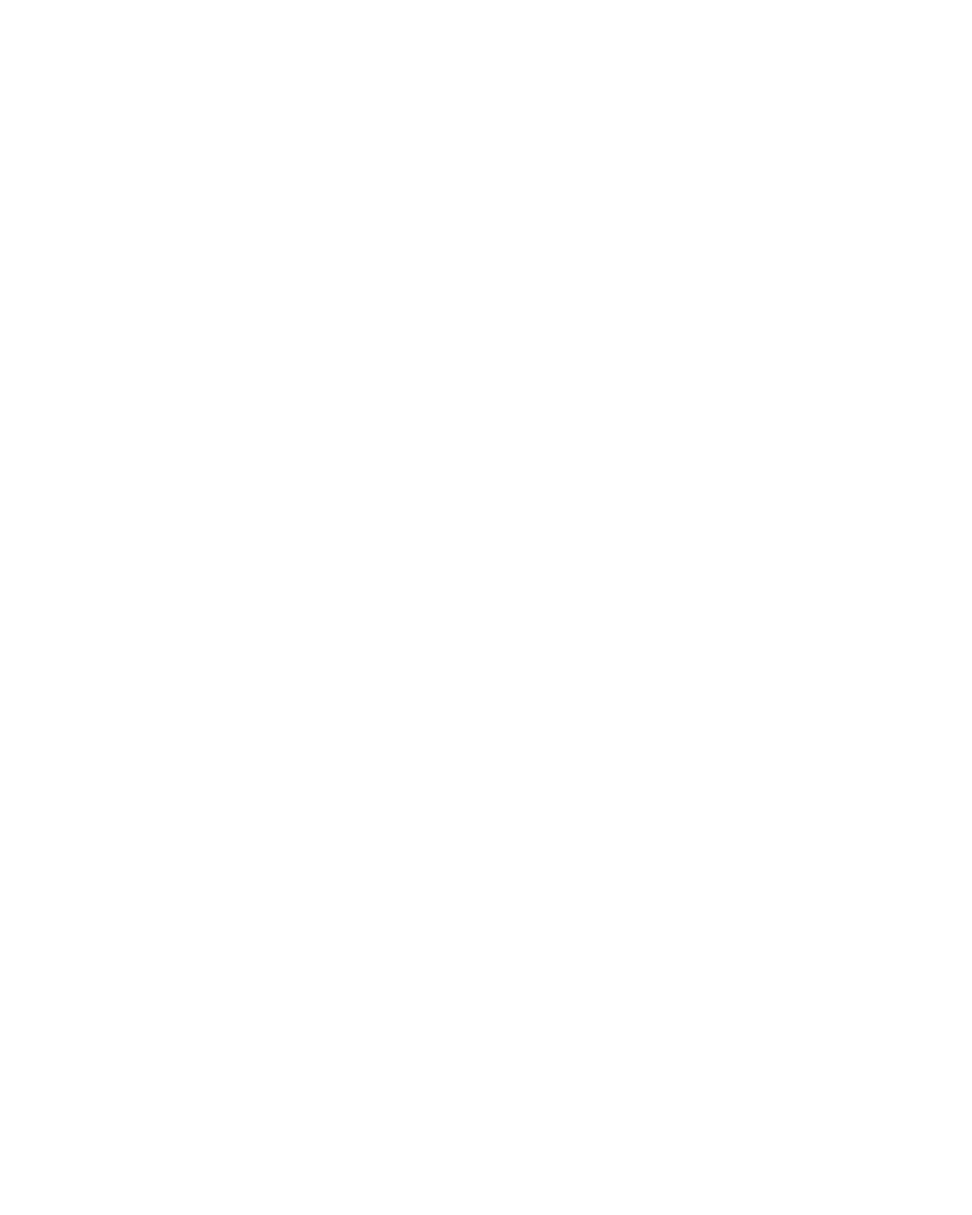
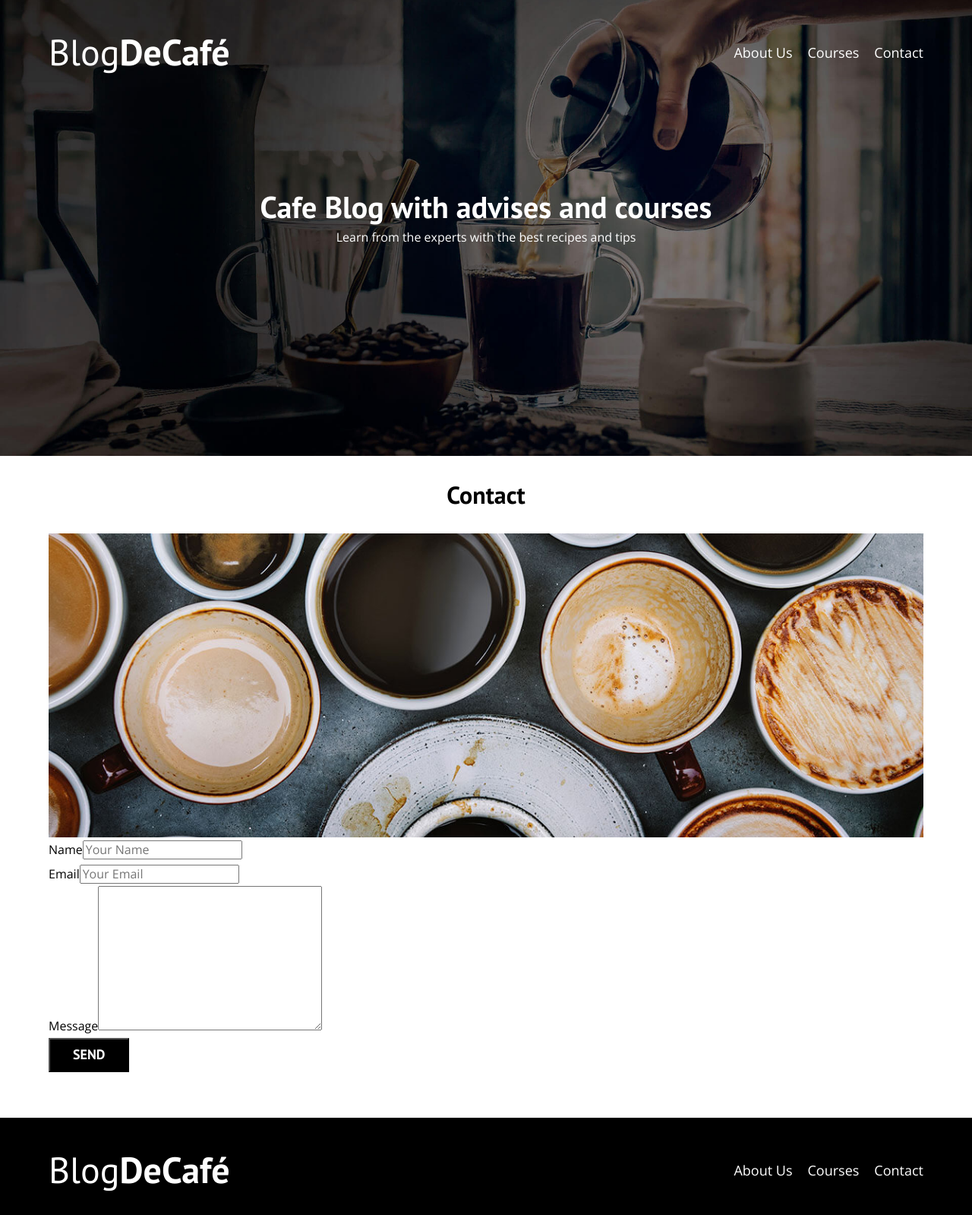
Before and after one commit to luisjavierluna/CafeBlog, an Angular app: page /contact in a window 1280 px wide. Before the commit this address led to /. Shown: the whole page at 76% size. Before the commit the page ends 800 px from the top, so only its background shows below. Built offline with nearby package versions, Linux system fonts and the light colour scheme.

Commit message:
93. HTML para la página de Contacto

```diff
--- a/src/app/app-routing.module.ts
+++ b/src/app/app-routing.module.ts
@@ -5,12 +5,14 @@ import { LandingPageComponent } from './landing-page/landing-page.component';
 import { UsComponent } from './us/us.component';
 import { CoursesComponent } from './courses/courses.component';
 import { EntryComponent } from './entry/entry.component';
+import { ContactComponent } from './contact/contact.component';
 
 const routes: Routes = [
   {path: '', component: LandingPageComponent},
   {path: 'us', component: UsComponent},
   {path: 'courses', component: CoursesComponent},
   {path: 'entry', component: EntryComponent},
+  {path: 'contact', component: ContactComponent},
 ]
 
 @NgModule({
--- a/src/app/app.module.ts
+++ b/src/app/app.module.ts
@@ -7,6 +7,7 @@ import { LandingPageComponent } from './landing-page/landing-page.component';
 import { UsComponent } from './us/us.component';
 import { CoursesComponent } from './courses/courses.component';
 import { EntryComponent } from './entry/entry.component';
+import { ContactComponent } from './contact/contact.component';
 
 @NgModule({
   declarations: [
@@ -14,7 +15,8 @@ import { EntryComponent } from './entry/entry.component';
     LandingPageComponent,
     UsComponent,
     CoursesComponent,
-    EntryComponent
+    EntryComponent,
+    ContactComponent
   ],
   imports: [
     BrowserModule,
--- /dev/null
+++ b/src/app/contact/contact.component.html
@@ -0,0 +1,64 @@
+<header class="header">
+
+    <div class="container">
+      <div class="bar">
+        <a class="logo" href="index.html">
+          <h1 class="logo__name no-margin center-text">Blog<span class="logo__bold">DeCafé</span></h1>
+        </a>
+
+        <nav class="navigation">
+            <a routerLink="/us" class="navigation__link">About Us</a>
+            <a routerLink="/courses" class="navigation__link">Courses</a>
+            <a routerLink="/contact" class="navigation__link">Contact</a>
+        </nav>
+      </div>
+    </div>
+
+    <div class="header__text">
+      <h2 class="no-margin">Cafe Blog with advises and courses</h2>
+      <p class="no-margin">Learn from the experts with the best recipes and tips</p>
+    </div>
+  </header>
+
+  <main class="container">
+    <h3 class="center-text">Contact</h3>
+
+    <div class="contact-bg"></div>
+
+    <form class="form">
+        <div class="field">
+            <label for="name">Name</label>
+            <input type="text" placeholder="Your Name" id="name">
+        </div>
+        <div class="field">
+            <label for="email">Email</label>
+            <input type="email" placeholder="Your Email" id="email">
+        </div>
+        <div class="field">
+            <label for="message">Message</label>
+            <textarea id="message" cols="30" rows="10"></textarea>
+        </div>
+
+        <div class="field">
+            <input type="submit" value="Send" class="button button--primary">
+        </div>
+    </form>
+
+
+  </main>
+
+  <footer class="footer">
+    <div class="container">
+      <div class="bar">
+        <a class="logo" href="index.html">
+          <h1 class="logo__name no-margin center-text">Blog<span class="logo__bold">DeCafé</span></h1>
+        </a>
+
+        <nav class="navigation">
+          <a routerLink="/us" class="navigation__link">About Us</a>
+          <a routerLink="/courses" class="navigation__link">Courses</a>
+          <a routerLink="/contact" class="navigation__link">Contact</a>
+        </nav>
+      </div>
+    </div>
+  </footer>
--- /dev/null
+++ b/src/app/contact/contact.component.ts
@@ -0,0 +1,15 @@
+import { Component, OnInit } from '@angular/core';
+
+@Component({
+  selector: 'app-contact',
+  templateUrl: './contact.component.html',
+  styleUrls: ['./contact.component.css']
+})
+export class ContactComponent implements OnInit {
+
+  constructor() { }
+
+  ngOnInit(): void {
+  }
+
+}
--- a/src/styles.css
+++ b/src/styles.css
@@ -248,3 +248,12 @@ img {
 .course__info {
     font-size: 2rem;
 }
+
+
+/* Contact */
+.contact-bg {
+    background-image: url(assets/img/contacto.jpg);
+    height: 40rem;
+    background-size: cover;
+    background-repeat: no-repeat;
+}
```
Also changed, not shown: src/app/contact/contact.component.css (added).
